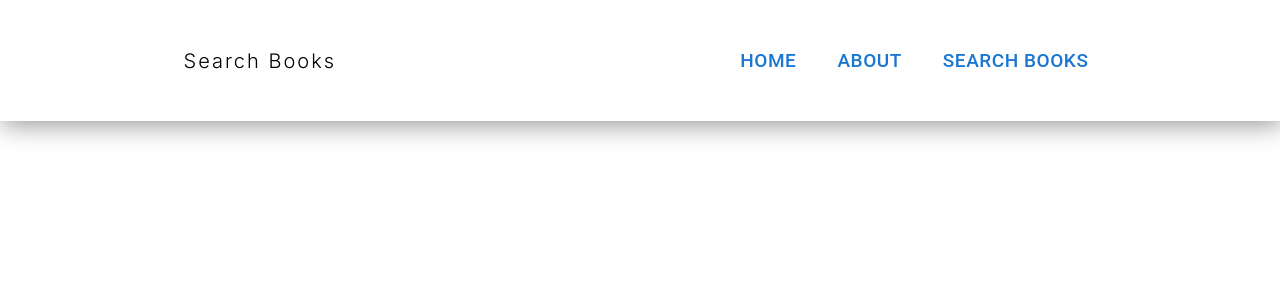
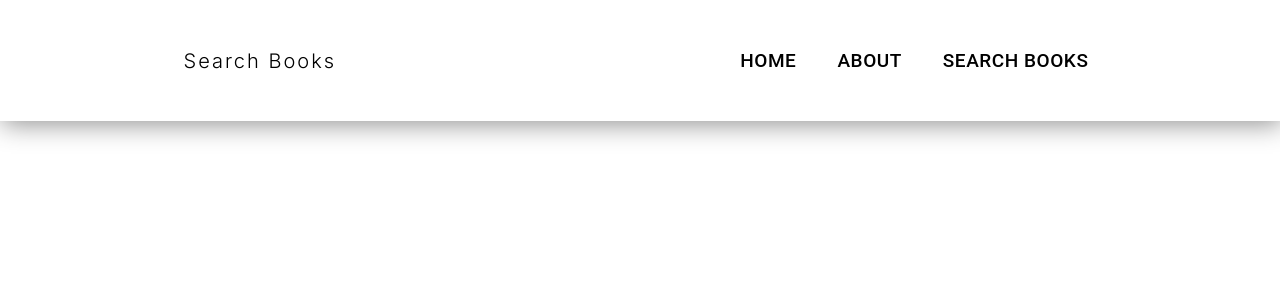
Before and after one commit to smeh09/makeuc-hack, a React (Create React App) app: page / in a window 1280 px wide. Shown: the top 300 px of the page. Built offline with nearby package versions, Linux system fonts and the light colour scheme.

Commit message:
fixed colors

```diff
--- a/src/styles/Header.css
+++ b/src/styles/Header.css
@@ -27,12 +27,12 @@
 }
 
 .navLink {
-  color: black;
+  color: black !important;
   text-decoration: none;
 }
 
 .navListLinkButton {
   font-family: Inter;
   font-size: 19px !important;
-  color: black;
+  color: black !important;
 }
```
